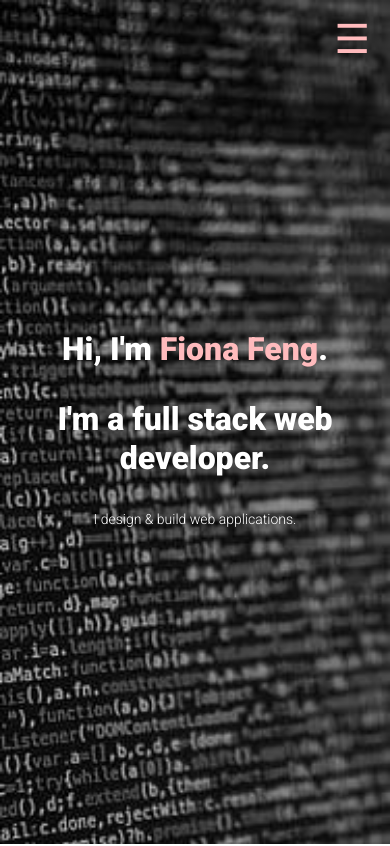
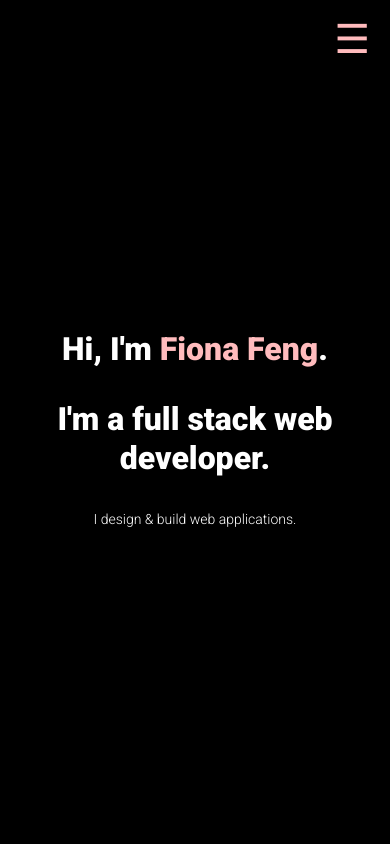
Before and after one commit to fionafeng1018/fiona_portfolio, a website: page index.html in a window 390 px wide. Shown: the top 846 px of the page. Drawn offline with nearby package versions, Linux system fonts and the light colour scheme.

Commit message:
remove background image from small screen

```diff
--- a/style/site.scss
+++ b/style/site.scss
@@ -301,15 +301,8 @@ body {
             font-size:1rem;
         }
 
-        .bg-img::before{
-            content: "";
-            background-image: url('../images/background02-phone.jpg');
-            background-size: cover;
-            position: fixed;
-            top: 0;
-            left: 0;
-            width: 100%;
-            height: 100%;
+        .bg-img{
+            background-color: black;
         }
     }
 
@@ -352,15 +345,8 @@ body {
 
         }
 
-        .bg-img::before {
-            content: "";
-            background-image: url('../images/background02-smaller.jpg');
-            background-size: cover;
-            position: fixed;
-            top: 0;
-            left: 0;
-            width: 100%;
-            height: 100%;
+        .bg-img {
+           background-color:black;
         }
     }
 
```
Also changed, not shown: style/site.css, 1 other file.
